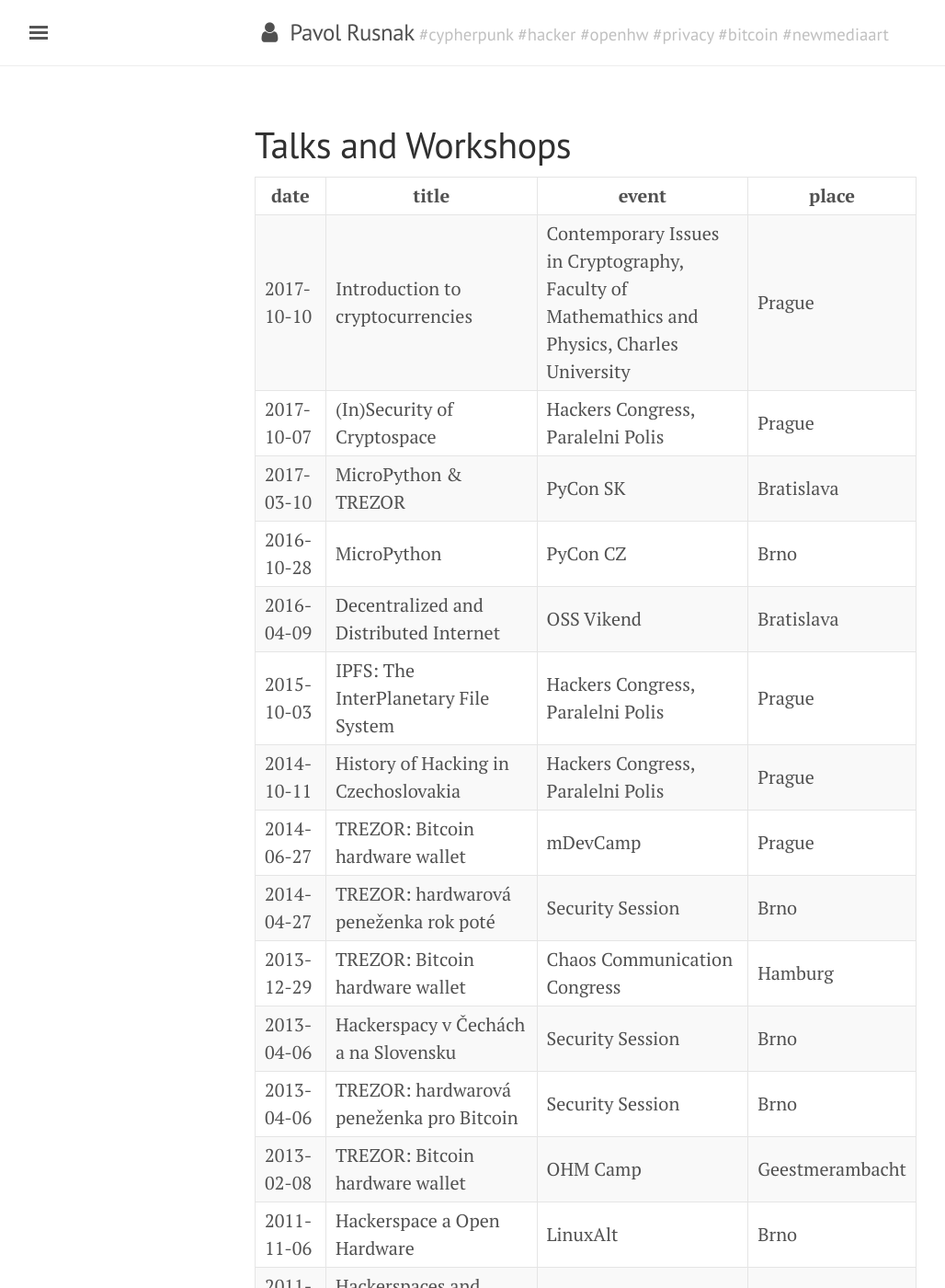
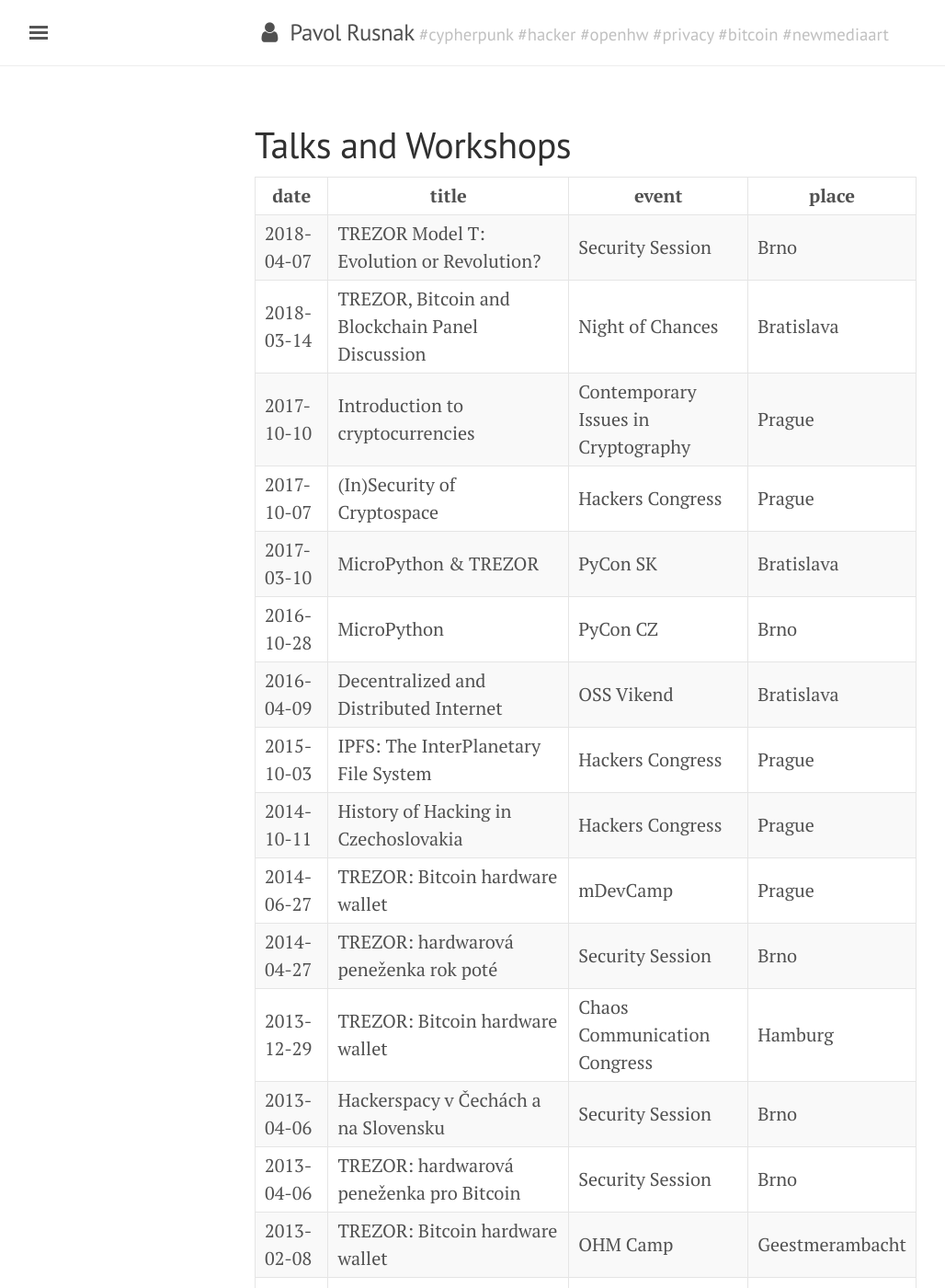
Before and after one commit to prusnak/rusnak.io, a Jekyll site: the page built from talks.md, in a window 1280 px wide and 1400 px high. Shown: the whole window at 92% size, without its empty margins (3-1031 px from the left). Built offline with Jekyll 4.4.1, drawn with Linux system fonts in a browser that asks for light colours; nearby versions of some CDN libraries.

Commit message:
talks: add new ones

```diff
--- a/talks.md
+++ b/talks.md
@@ -5,13 +5,15 @@
 
 date       | title | event | place
 -----------|-------|-------|---------------------
-2017-10-10 | Introduction to cryptocurrencies | Contemporary Issues in Cryptography, Faculty of Mathemathics and Physics, Charles University | Prague
-2017-10-07 | (In)Security of Cryptospace | Hackers Congress, Paralelni Polis | Prague
+2018-04-07 | TREZOR Model T: Evolution or Revolution? | Security Session | Brno
+2018-03-14 | TREZOR, Bitcoin and Blockchain Panel Discussion | Night of Chances | Bratislava
+2017-10-10 | Introduction to cryptocurrencies | Contemporary Issues in Cryptography | Prague
+2017-10-07 | (In)Security of Cryptospace | Hackers Congress | Prague
 2017-03-10 | MicroPython & TREZOR | PyCon SK | Bratislava
 2016-10-28 | MicroPython | PyCon CZ | Brno
 2016-04-09 | Decentralized and Distributed Internet | OSS Vikend | Bratislava
-2015-10-03 | IPFS: The InterPlanetary File System | Hackers Congress, Paralelni Polis | Prague
-2014-10-11 | History of Hacking in Czechoslovakia | Hackers Congress, Paralelni Polis | Prague
+2015-10-03 | IPFS: The InterPlanetary File System | Hackers Congress | Prague
+2014-10-11 | History of Hacking in Czechoslovakia | Hackers Congress | Prague
 2014-06-27 | TREZOR: Bitcoin hardware wallet | mDevCamp | Prague
 2014-04-27 | TREZOR: hardwarová peneženka rok poté | Security Session | Brno
 2013-12-29 | TREZOR: Bitcoin hardware wallet | Chaos Communication Congress | Hamburg
```
